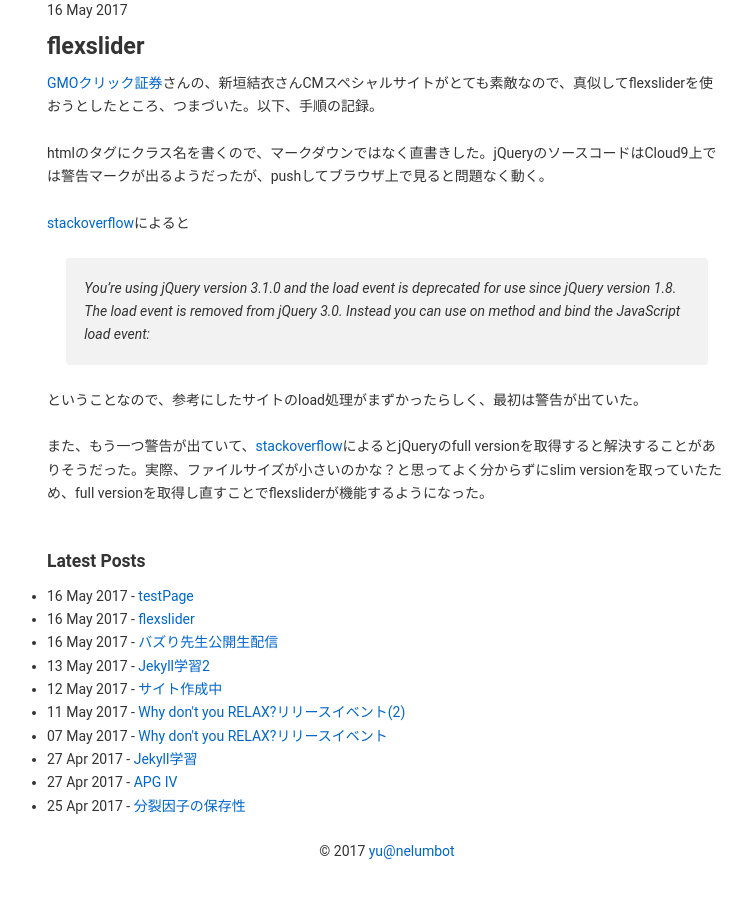
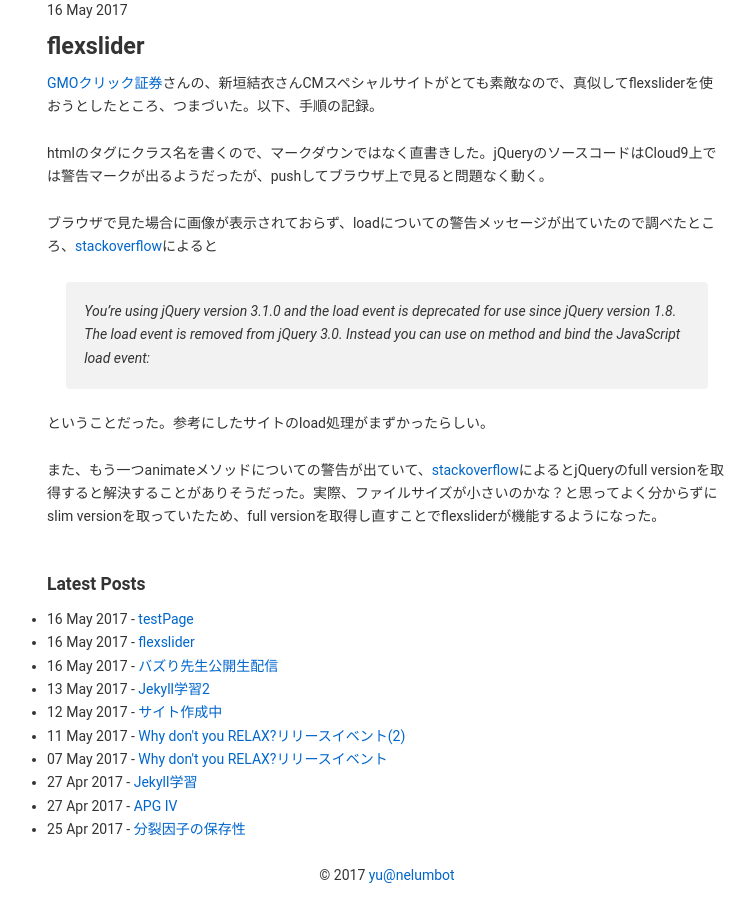
Before and after one commit to yunelumbot/test-site, a Jekyll site: the page built from _posts/2017-05/2017-05-16-flexslider.md, in a window 1280 px wide. Shown: the whole page, without its empty margins (253-1008 px from the left). Built offline with Jekyll 4.4.1, drawn with Linux system fonts in a browser that asks for light colours.

Commit message:
記載修正

```diff
--- a/_posts/2017-05/2017-05-16-flexslider.md
+++ b/_posts/2017-05/2017-05-16-flexslider.md
@@ -7,10 +7,10 @@ title: flexslider
 
 htmlのタグにクラス名を書くので、マークダウンではなく直書きした。jQueryのソースコードはCloud9上では警告マークが出るようだったが、pushしてブラウザ上で見ると問題なく動く。
 
-[stackoverflow](http://stackoverflow.com/questions/38650315/why-window-load-is-not-working-in-jquery)によると
+ブラウザで見た場合に画像が表示されておらず、loadについての警告メッセージが出ていたので調べたところ、[stackoverflow](http://stackoverflow.com/questions/38650315/why-window-load-is-not-working-in-jquery)によると
 
 > You're using jQuery version 3.1.0 and the load event is deprecated for use since jQuery version 1.8. The load event is removed from jQuery 3.0. Instead you can use on method and bind the JavaScript load event:
 
-ということなので、参考にしたサイトのload処理がまずかったらしく、最初は警告が出ていた。
+ということだった。参考にしたサイトのload処理がまずかったらしい。
 
-また、もう一つ警告が出ていて、[stackoverflow](http://stackoverflow.com/questions/38647190/jquery-animate-is-not-a-function)によるとjQueryのfull versionを取得すると解決することがありそうだった。実際、ファイルサイズが小さいのかな？と思ってよく分からずにslim versionを取っていたため、full versionを取得し直すことでflexsliderが機能するようになった。
+また、もう一つanimateメソッドについての警告が出ていて、[stackoverflow](http://stackoverflow.com/questions/38647190/jquery-animate-is-not-a-function)によるとjQueryのfull versionを取得すると解決することがありそうだった。実際、ファイルサイズが小さいのかな？と思ってよく分からずにslim versionを取っていたため、full versionを取得し直すことでflexsliderが機能するようになった。
```
